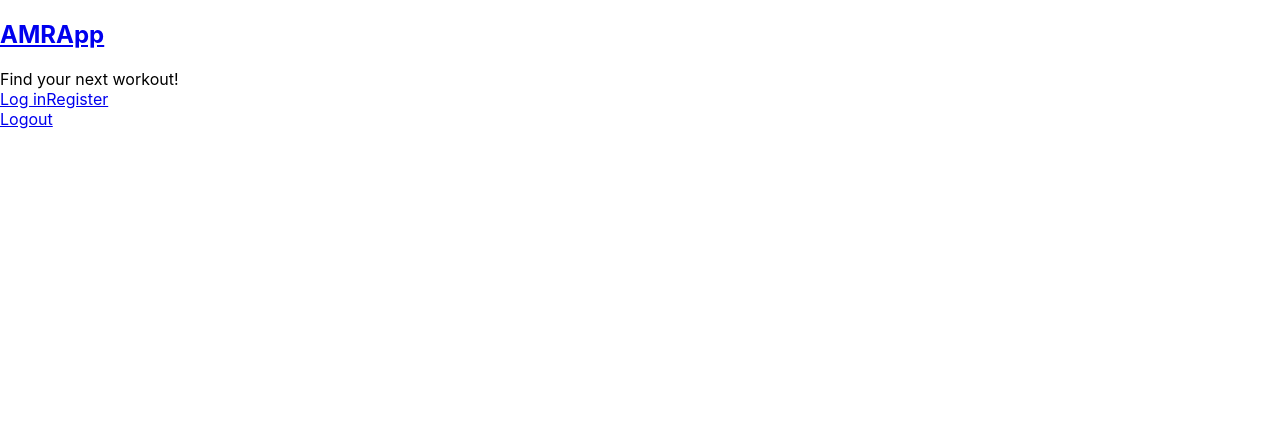
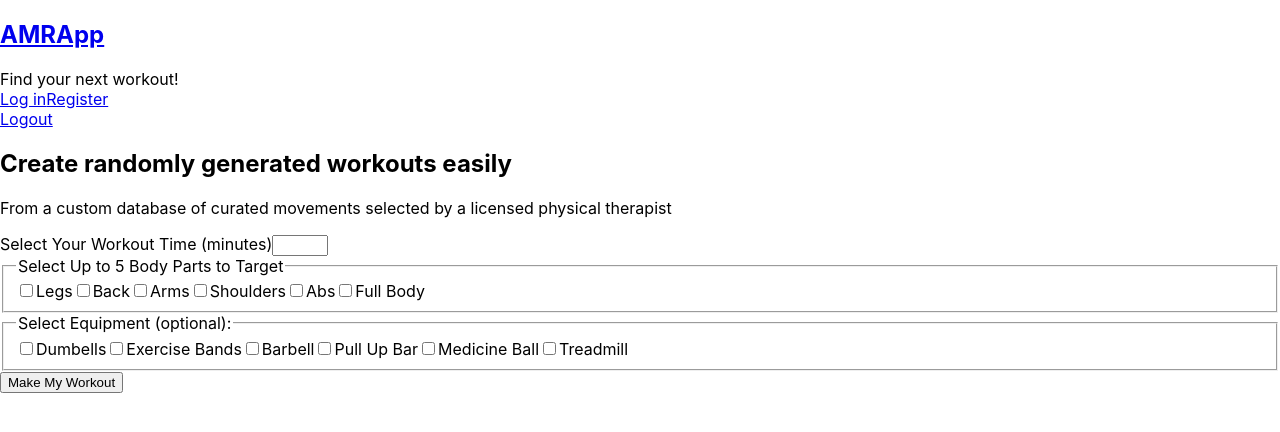
Before and after one commit to coggins87/colleen-capstone-client, a React (Create React App) app: page /search in a window 1280 px wide. Shown: the top 432 px of the page. Built offline with nearby package versions, Linux system fonts and the light colour scheme.

Commit message:
json, env updated, forms skeleton

```diff
--- /dev/null
+++ b/config.js
@@ -0,0 +1,4 @@
+export default {
+
+  API_KEY: process.env.AMRAP_API_KEY
+}
--- a/src/components/App/App.js
+++ b/src/components/App/App.js
@@ -5,6 +5,7 @@ import LoginPage from '../../routes/LoginPage/LoginPage'
 import UserMainPage from '../../routes/UserMainPage/UserMainPage'
 import RegisterPage from '../../routes/RegisterPage/RegisterPage'
 import Header from '../Header/Header'
+import LandingPage from '../../routes/LandingPage/LandingPage'
 import ApiContext from '../../context/ApiContext'
 
 class App extends React.Component {
@@ -16,7 +17,8 @@ render(){
   <header className="App_Header">
     <Header />
   </header>
-  <Route path='/' component={ExerciseSearch}/>
+  <Route path='/' component={LandingPage} />
+  <Route path='/search' component={ExerciseSearch}/>
   <Route path='/login' component={LoginPage} />
   <Route path='/register' component={RegisterPage} />
   <Route path='/user/:userId' component={UserMainPage} />
--- a/src/components/SearchForm/SearchForm.js
+++ b/src/components/SearchForm/SearchForm.js
@@ -1,10 +1,81 @@
 import React from 'react'
 
 class SearchForm extends React.Component {
+  state = {
+    error: null,
+    time: 0,
+    body_parts: [],
+    equipment: null,
+  }
+  updateTime = e => {
+    this.setState({
+      time: e.target.value
+    })
+  }
+  updateBodyParts = e => {
+    this.setState({
+      body_parts: {...e.target.value}
+    })
+  }
+
+  updateEquipment = e => {
+    this.setState({
+      equipment: {...e.target.value}
+    })
+  }
+  handleSubmit = e => {
+    e.preventDefault()
+    console.log('searched')
+  }
   render(){
     return(
-      <form>
+      <>
+      <form onSubmit={this.handleSubmit}>
+        <label htmlFor="time">Select Your Workout Time (minutes)</label>
+        <input id="time" type='number' min='5' max='60' onChange={this.updateTime}></input>
+        <fieldset>
+        <legend htmlFor="body_parts">Select Up to 5 Body Parts to Target</legend>
+
+    <input type="checkbox" id="legs" name="legs" value="legs"/>
+    <label for="legs" onChange={this.updateBodyParts}>Legs</label>
+
+    <input type="checkbox" id="back" name="back" value="back"/>
+    <label for="back" onChange={this.updateBodyParts}>Back</label>
+
+
+    <input type="checkbox" id="arms" name="arms" value="arms"/>
+    <label for="back" onChange={this.updateBodyParts}>Arms</label>
+
+
+    <input type="checkbox" id="shoulders" name="shoulders" value="shoulders"/>
+    <label for="shoulders" onChange={this.updateBodyParts}>Shoulders</label>
+
+
+    <input type="checkbox" id="abs" name="abs" value="abs"/>
+    <label for="abs" onChange={this.updateBodyParts}>Abs</label>
+
+
+    <input type="checkbox" id="full" name="full" value="full-body"/>
+    <label for="full-body" onChange={this.updateBodyParts}>Full Body</label>
+      </fieldset>
+      <fieldset>
+        <legend>Select Equipment (optional):</legend>
+        <input type="checkbox" id="dumbells" name="dumbells" value="dumbells"/>
+    <label for="dumbells" onChange={this.updateEquipment}>Dumbells</label>
+    <input type="checkbox" id="bands" name="bands" value="bands"/>
+    <label for="bands" onChange={this.updateEquipment}>Exercise Bands</label>
+    <input type="checkbox" id="barbell" name="barbell" value="barbell"/>
+    <label for="barbell" onChange={this.updateEquipment}>Barbell</label>
+    <input type="checkbox" id="pullup-bar" name="pullup-bar" value="pullup-bar"/>
+    <label for="pullup-bar" onChange={this.updateEquipment}>Pull Up Bar</label>
+    <input type="checkbox" id="medicine-ball" name="medicine-ball" value="medicine-ball"/>
+    <label for="medicine-ball" onChange={this.updateEquipment}>Medicine Ball</label>
+    <input type="checkbox" id="treadmill" name="treadmill" value="treadmill"/>
+    <label for="treadmill" onChange={this.updateEquipment}>Treadmill</label>
+        </fieldset>
+        <button>Make My Workout</button>
       </form>
+      </>
     )
   }
 }
--- /dev/null
+++ b/src/routes/LandingPage/LandingPage.js
@@ -0,0 +1,11 @@
+import React from 'react'
+
+export default function LandingPage () {
+  return (
+    <div>
+      <h2>Create randomly generated workouts easily</h2>
+
+      <p>From a custom database of curated movements selected by a licensed physical therapist</p>
+    </div>
+  )
+}
```
Also changed, not shown: public/now.json (added, +15 -0 lines), 1 other file (tests, documents, lock files or other folders).
